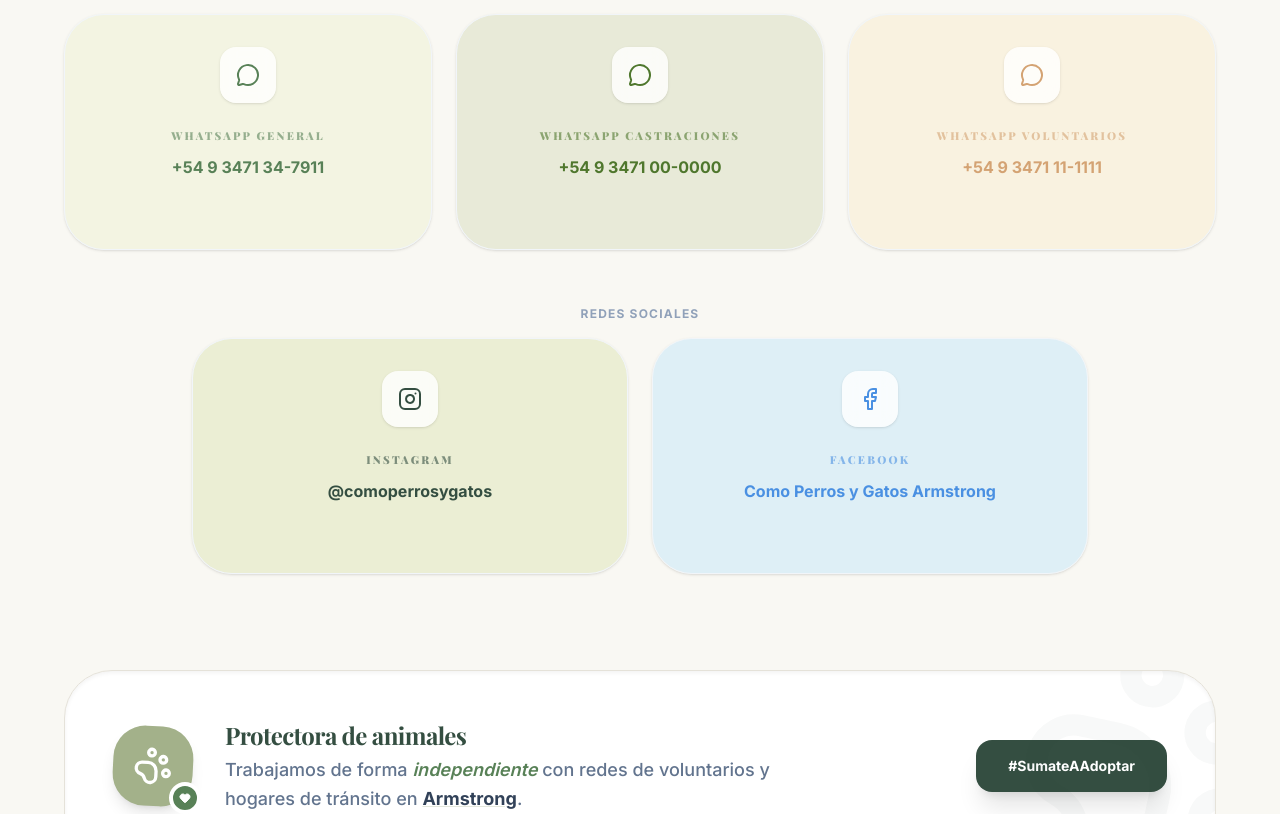
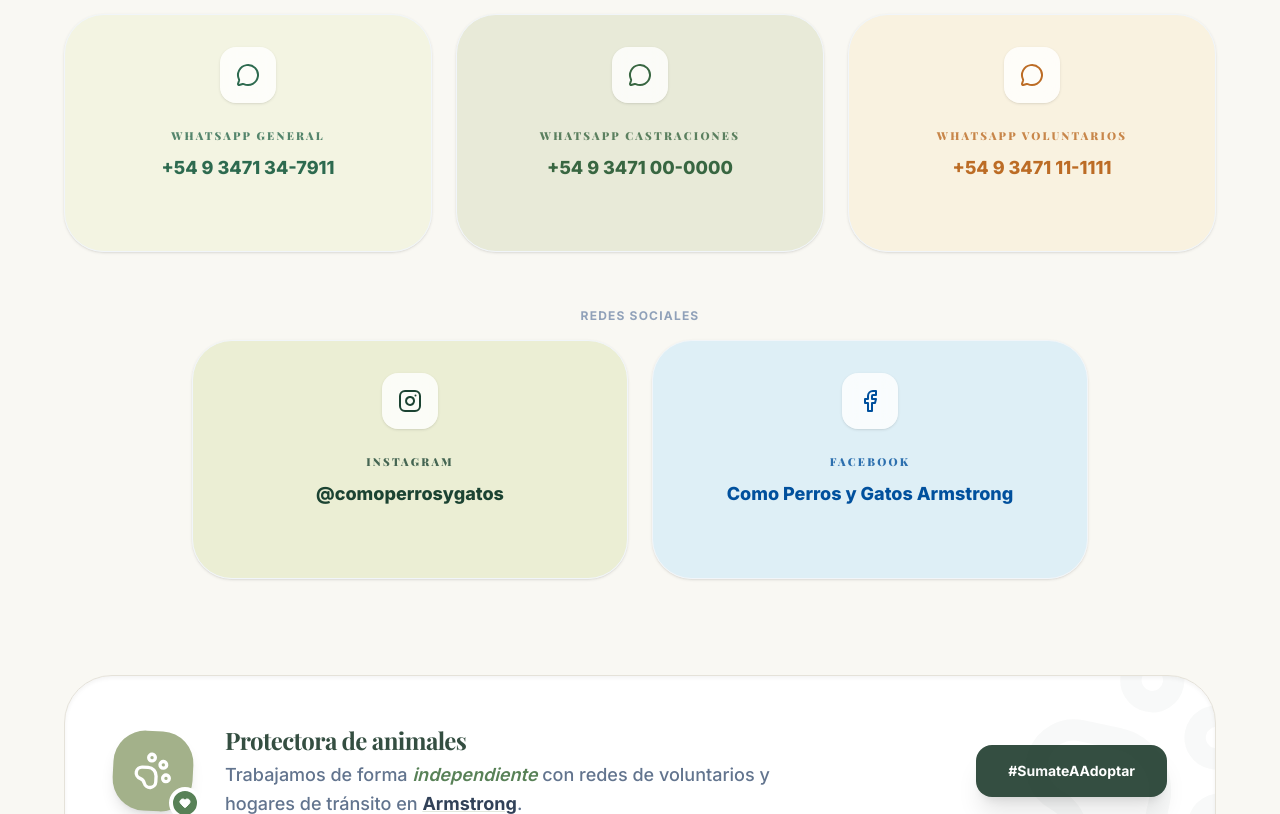
Before and after one commit to Gianp2/CPyG, a React (Vite) app: page / in a window 1280 px wide. Shown: the part 4660-5474 px from the top of the page. Built offline with nearby package versions, Linux system fonts and the light colour scheme; no server answers; the database is empty; a web font is replaced by a local one.

Commit message:
Mejora de visibilidad y contraste en el componente de contacto

```diff
--- a/src/components/home/Contact.jsx
+++ b/src/components/home/Contact.jsx
@@ -17,25 +17,26 @@ const PHONE_METHODS = [
     value: "+54 9 3471 34-7911",
     href: "https://wa.me/5493471347911",
     bg: "bg-[#E9EDC9]/40",
-    text: "text-[#588157]",
+    // Ajuste: colores más oscuros para mayor contraste
+    text: "text-[#2d6a4f]",
     hover: "hover:bg-[#588157] hover:text-white",
   },
   {
     icon: <MessageCircle className="w-6 h-6" />,
     label: "WhatsApp Castraciones",
-    value: "+54 9 3471 00-0000", // Cambiar por el real
+    value: "+54 9 3471 00-0000",
     href: "https://wa.me/5493471000000",
     bg: "bg-[#CCD5AE]/40",
-    text: "text-[#4F772D]",
+    text: "text-[#386641]",
     hover: "hover:bg-[#4F772D] hover:text-white",
   },
   {
     icon: <MessageCircle className="w-6 h-6" />,
     label: "WhatsApp Voluntarios",
-    value: "+54 9 3471 11-1111", // Cambiar por el real
+    value: "+54 9 3471 11-1111",
     href: "https://wa.me/5493471111111",
     bg: "bg-[#FAEDCD]/50",
-    text: "text-[#D4A373]",
+    text: "text-[#bc6c25]",
     hover: "hover:bg-[#D4A373] hover:text-white",
   },
 ];
@@ -47,16 +48,16 @@ const SOCIAL_METHODS = [
     value: "@comoperrosygatos",
     href: "https://www.instagram.com/comoperrosygatosarmstrong/",
     bg: "bg-[#DDE5B6]/50",
-    text: "text-[#344E41]",
+    text: "text-[#1b4332]",
     hover: "hover:bg-[#344E41] hover:text-white",
   },
   {
     icon: <Facebook className="w-6 h-6" />,
     label: "Facebook",
     value: "Como Perros y Gatos Armstrong",
-    href: "https://www.facebook.com/PerritosdeArmstrong", // Cambiar por el link real si es diferente
+    href: "https://www.facebook.com/PerritosdeArmstrong",
     bg: "bg-[#B5E2FA]/40",
-    text: "text-[#4A90E2]",
+    text: "text-[#00509d]",
     hover: "hover:bg-[#4A90E2] hover:text-white",
   },
 ];
@@ -138,11 +139,12 @@ export default function Contact() {
                     {method.icon}
                   </div>
 
-                  <h4 className="text-[10px] md:text-[11px] font-black uppercase tracking-[0.2em] mb-2 md:mb-3 opacity-60">
+                  <h4 className="text-[10px] md:text-[11px] font-black uppercase tracking-[0.2em] mb-2 md:mb-3 opacity-80">
                     {method.label}
                   </h4>
 
-                  <p className="text-base font-bold font-sans break-all leading-tight px-2">
+                  {/* Ajuste: Font-extrabold para que resalte más */}
+                  <p className="text-base md:text-lg font-extrabold font-sans break-all leading-tight px-2">
                     {method.value}
                   </p>
 
@@ -178,11 +180,12 @@ export default function Contact() {
                     {method.icon}
                   </div>
 
-                  <h4 className="text-[10px] md:text-[11px] font-black uppercase tracking-[0.2em] mb-2 md:mb-3 opacity-60">
+                  <h4 className="text-[10px] md:text-[11px] font-black uppercase tracking-[0.2em] mb-2 md:mb-3 opacity-80">
                     {method.label}
                   </h4>
 
-                  <p className="text-base font-bold font-sans break-words leading-tight px-2">
+                  {/* Ajuste: Font-extrabold para que resalte más */}
+                  <p className="text-base md:text-lg font-extrabold font-sans break-words leading-tight px-2">
                     {method.value}
                   </p>
 
@@ -228,7 +231,8 @@ export default function Contact() {
                 con redes de voluntarios y hogares de tránsito en{" "}
                 <span className="text-slate-700 font-bold underline decoration-brand-secondary/30">
                   Armstrong
-                </span>.
+                </span>
+                .
               </p>
             </div>
           </div>
```
